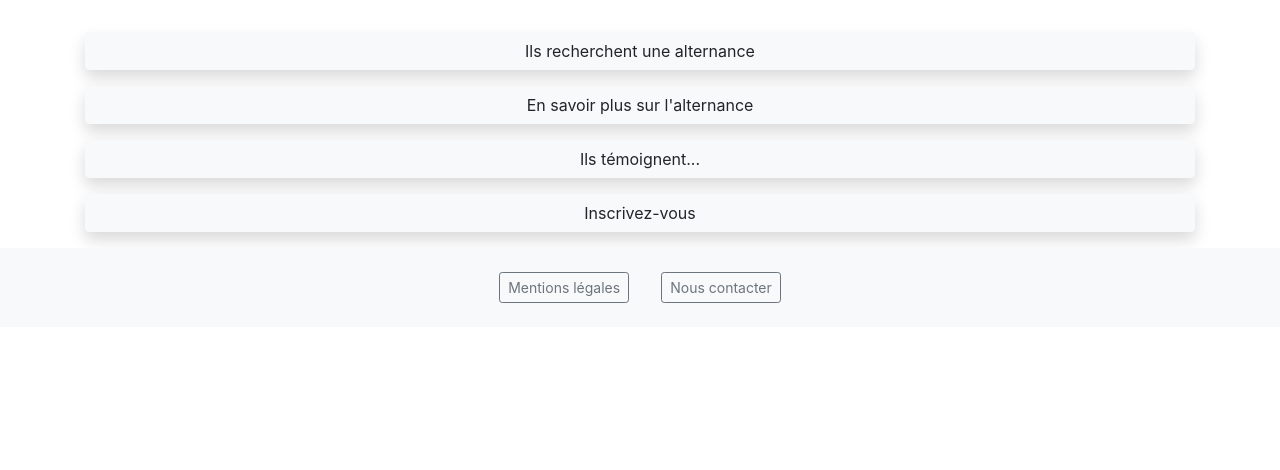
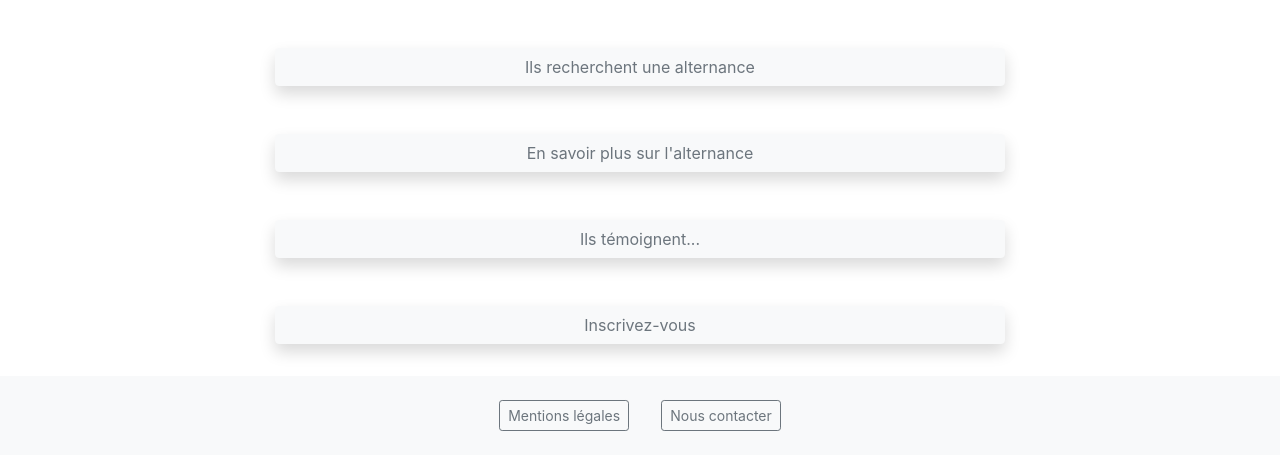
Before and after one commit to cyrielmartin/adopte-un-alternant, a Symfony app: template templates/candidate/index.html.twig in a window 1280 px wide. Shown: the part 74-544 px from the top of the page. Run offline with Twig, Linux system fonts and the light colour scheme; the template is opened without the code that fills it, so the values that code supplies are empty; some libraries are stand-ins or nearby versions.

Commit message:
text secondary

```diff
--- a/templates/candidate/index.html.twig
+++ b/templates/candidate/index.html.twig
@@ -9,9 +9,10 @@
 
 {#Essai 2 truc déroulant#}
 
-        <div class=" col-md-12 ">
+        <div class=" col-12 col-md-8  mx-auto my-3 ">
 
-			<button class=" btn btn-light col-md-12 shadow mt-3 " data-toggle="collapse" href="#collapseList" role="button" aria-expanded="false" aria-controls="collapseList"> Ils recherchent une alternance
+
+			<button class=" btn btn-light col-md-12 shadow mt-3 text-secondary" data-toggle="collapse" href="#collapseList" role="button" aria-expanded="false" aria-controls="collapseList"> Ils recherchent une alternance
 
                             <div class="collapse" id="collapseList">
 
@@ -81,10 +82,10 @@
             </button>
 	    </div>
 
-		<div class="col-md-12">
+		<div class="col-12 col-md-8  mx-auto my-3">
 
 
-            <button class="btn btn-light  col-md-12 shadow  mt-3" data-toggle="collapse" href="#collapseAlternance" role="button" aria-expanded="false" aria-controls="collapseAlternance">
+            <button class="btn btn-light  col-md-12 shadow  mt-3 text-secondary" data-toggle="collapse" href="#collapseAlternance" role="button" aria-expanded="false" aria-controls="collapseAlternance">
                             En savoir plus sur l'alternance
 
 
@@ -121,10 +122,10 @@
 
 
 
-		<div class="col-md-12">
+		<div class="col-12 col-md-8  mx-auto my-3">
 
 
-                    <button class="btn btn-light  col-md-12 shadow  mt-3" data-toggle="collapse" href="#collapseTemoigne" role="button" aria-expanded="false" aria-controls="collapseTemoigne">
+                    <button class="btn btn-light  col-md-12 shadow  mt-3 text-secondary" data-toggle="collapse" href="#collapseTemoigne" role="button" aria-expanded="false" aria-controls="collapseTemoigne">
                             Ils témoignent...
 
 
@@ -157,10 +158,10 @@
 
 
 
-		<div class="col-md-12 ">
+		<div class="col-12 col-md-8  mx-auto my-3 ">
 
 
-                    <a href="#" class="btn btn-light  col-md-12 shadow  mt-3 mb-3">
+                    <a href="#" class="btn btn-light  col-md-12 shadow  mt-3 mb-3 text-secondary ">
                             Inscrivez-vous
 
                     </a>
```
